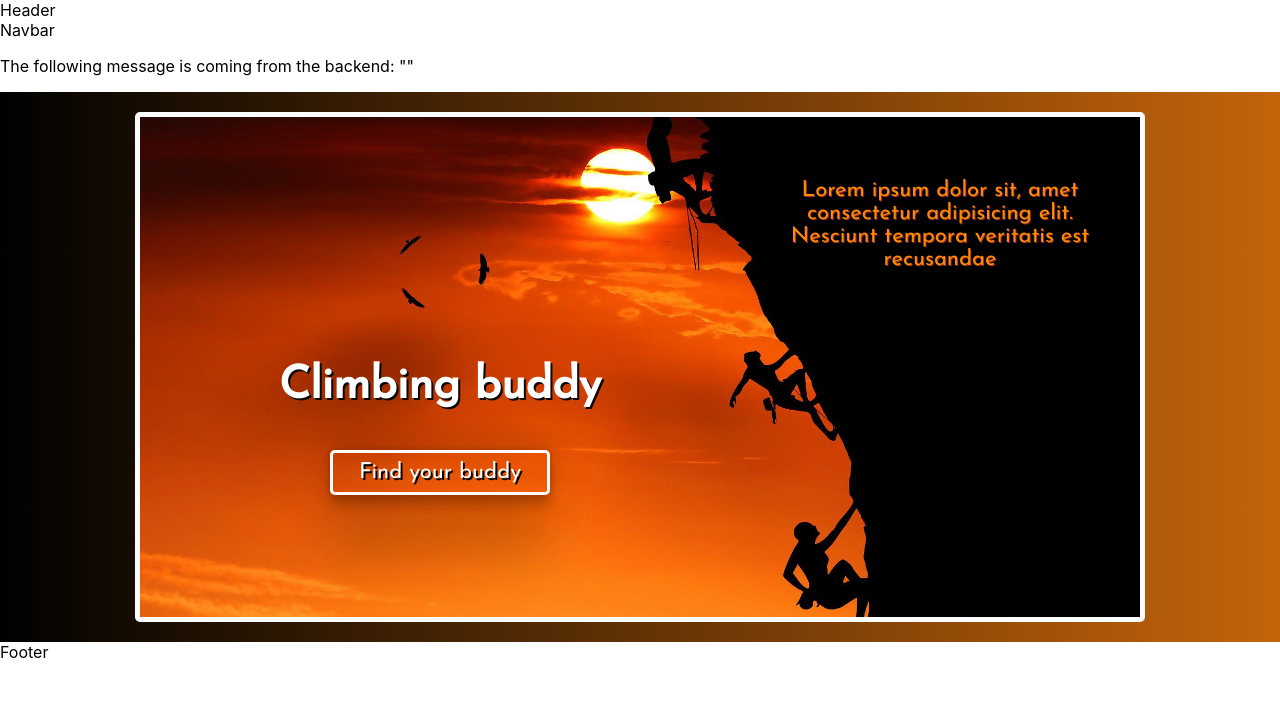
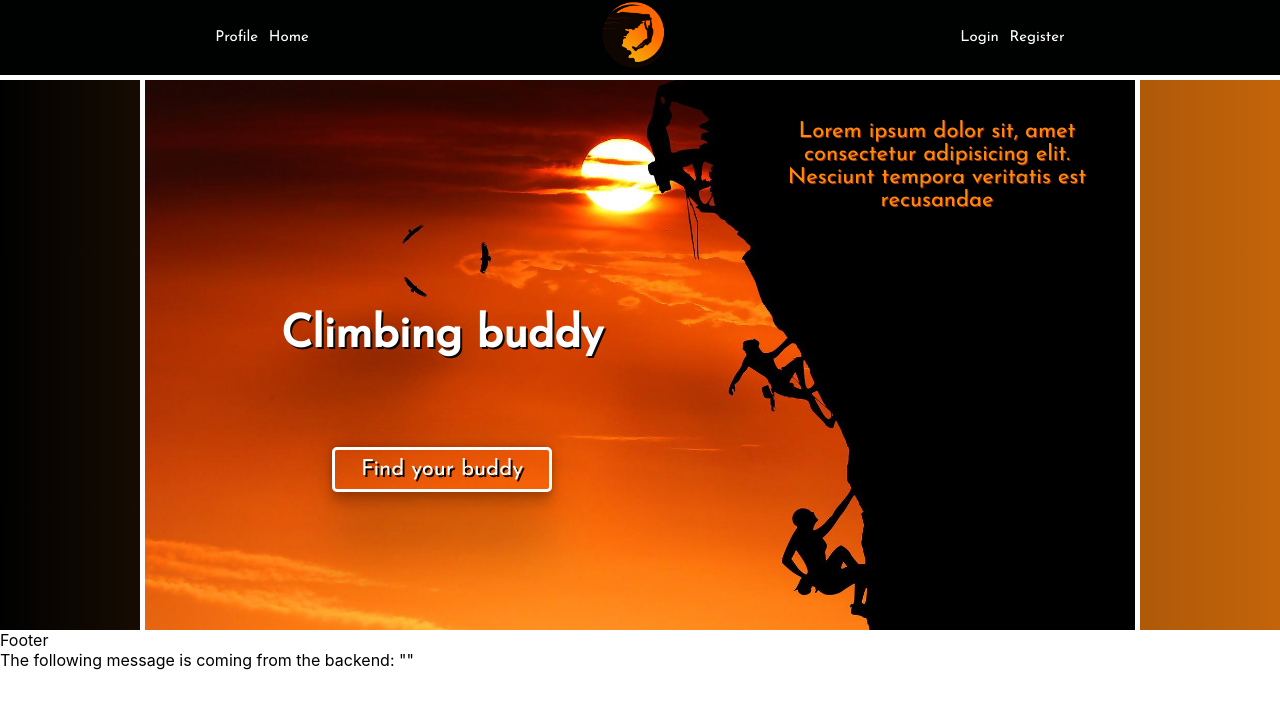
Before and after one commit to mz106/climbing-buddy-fe, a React (Create React App) app: page / in a window 1280 px wide. Shown: the top 708 px of the page. Built offline with nearby package versions, Linux system fonts and the light colour scheme; no server answers.

Commit message:
navbar logo and list added

```diff
--- a/src/App.js
+++ b/src/App.js
@@ -22,11 +22,12 @@ function App() {
   return (
     <div>
     <Header />
-      <p>The following message is coming from the backend: "{testState}"</p>
+
       <Routes>
         <Route path="/" element={<LandingPage />} />
       </Routes>
       <Footer />
+      <p>The following message is coming from the backend: "{testState}"</p>
     </div>
   );
 }
--- a/src/components/UI/header/Header.js
+++ b/src/components/UI/header/Header.js
@@ -5,7 +5,7 @@ import Navbar from './navbar/Navbar';
 const Header = () => {
   return (
     <>
-        <div>Header</div>
+        <div></div>
         <Navbar />
     </>
 
--- a/src/components/UI/header/navbar/Navbar.js
+++ b/src/components/UI/header/navbar/Navbar.js
@@ -1,8 +1,22 @@
 import React from 'react'
-
+import "./navbar.css"
+import logo from "./logo.png"
 const Navbar = () => {
   return (
-    <div>Navbar</div>
+    <div className='Navbar'>
+      <div className='Navbar-inner'>
+
+    <ul className='Navbar-list'>
+      <li className='Navbar-profile white'>Profile</li>
+      <li className='Navbar-home white'>Home</li>
+      <li > <img className='Navbar-logo' src={logo} alt="logo" height={70} /></li>
+      <li className='Navbar-login white'>Login</li>
+      <li className='Navbar-register white'>Register</li>
+    </ul>
+
+
+    </div>
+    </div>
   )
 }
 
--- /dev/null
+++ b/src/components/UI/header/navbar/navbar.css
@@ -0,0 +1,46 @@
+@import url('https://fonts.googleapis.com/css2?family=Josefin+Sans:ital,wght@0,400;1,300;1,400&display=swap');
+
+*{
+    box-sizing: border-box;
+    margin: 0;
+    padding: 0;
+  }
+
+.Navbar{
+    background-color: rgb(0, 1, 1);
+    border-bottom: 5px solid white;
+    height: 80px;
+    display: flex;
+    justify-content:space-around;
+
+}
+
+.white{
+    color: white;
+    font-size: 15px;
+    font-family: 'Josefin Sans', sans-serif;
+}
+
+.Navbar-list{
+    list-style-type: none;
+    display: flex;
+    align-items:center;
+    justify-content:space-around;
+}
+
+.Navbar-logo{
+    border-radius: white solid 2px;
+}
+
+.Navbar-inner{
+background-color: rgba(210, 115, 31, 0);
+width: 1000px;
+}
+.Navbar-login{
+    position: relative;
+    left: 140px;
+}
+.Navbar-home{
+    position: relative;
+    right: 140px;
+}
--- a/src/pages/landingPage/LandingPage.css
+++ b/src/pages/landingPage/LandingPage.css
@@ -15,14 +15,12 @@ background: linear-gradient(to right, #010101, #c4640a);
     display: flex;
 }
 .landing-page-main{
-
-margin: auto;
-
+    margin: auto;
     background-image: url("./Images/wallpaper.jpg") ;
     background-position: center;
     background-repeat: no-repeat;
     background-size: cover;
-    height: 500px;
+    height:550px;
     display: grid;
     grid-template-columns:  1.5fr 1fr;
     grid-template-rows: 1fr 1fr 1fr;
@@ -32,8 +30,9 @@ margin: auto;
       "content2 content3 ";
       min-width: 1000px;
       max-width: 1000px;
-      border: 5px solid rgb(252, 252, 252);
-      border-radius: 5px;
+      border-right: 5px solid rgb(252, 252, 252);
+      border-left: 5px solid rgb(252, 252, 252);
+
 }
 
 .landing-page-button{
```
Also changed, not shown: src/components/UI/header/navbar/logo.png (added).
